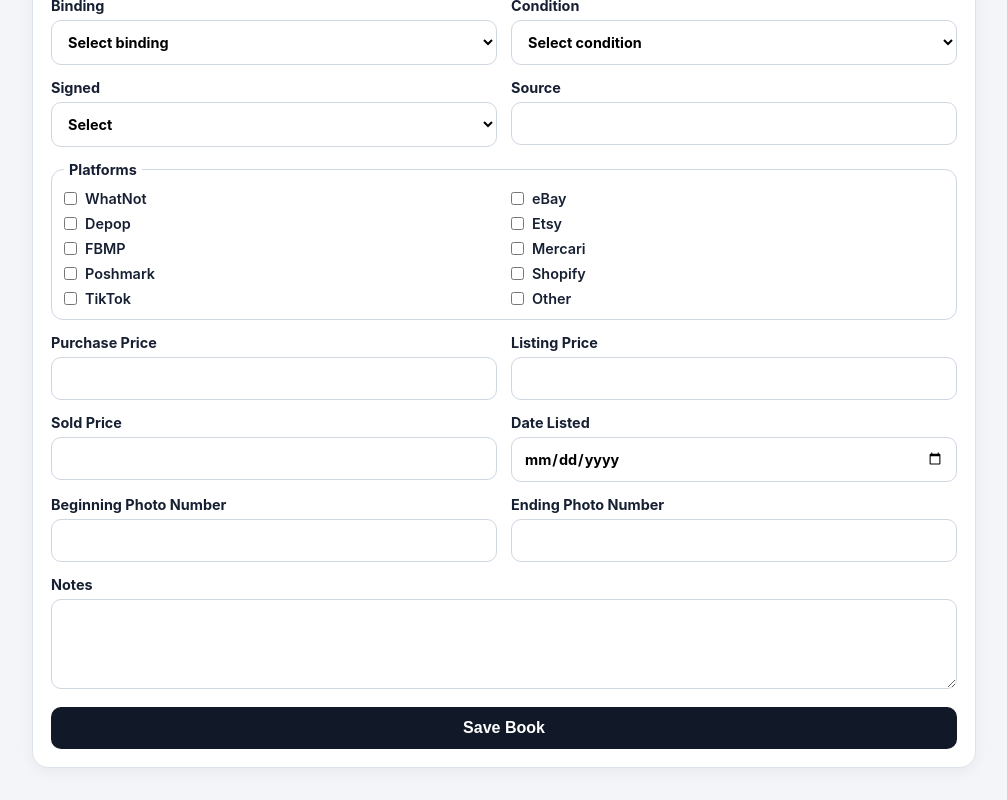
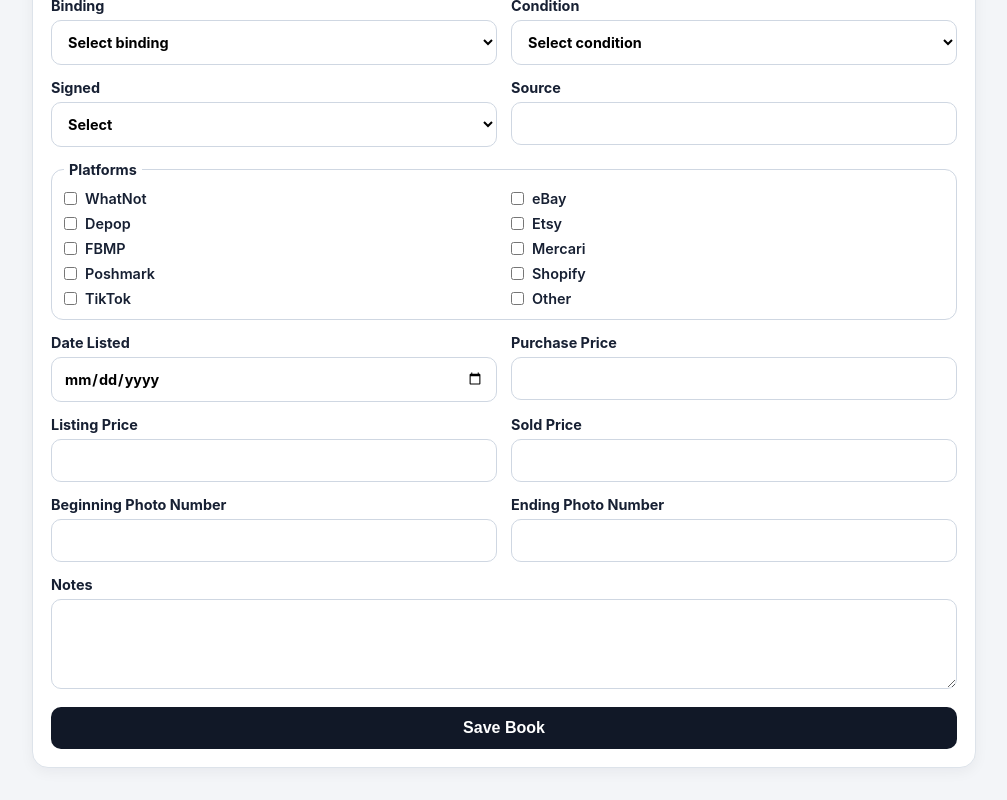
Before and after one commit to vabulousbooks/vabulous-inventory, a React (Vite) app: page / in a window 1280 px wide. Shown: the part 788-1588 px from the top of the page, without its empty margins (136-1143 px from the left). Built offline with nearby package versions, Linux system fonts and the light colour scheme.

Commit message:
Add files via upload

```diff
--- a/src/main.jsx
+++ b/src/main.jsx
@@ -122,10 +122,10 @@
 
           <fieldset className="wide fieldset"><legend>Platforms</legend><div className="platform-grid">{platformOptions.map(platform=><label className="check-label" key={platform}><input type="checkbox" checked={form.platforms.includes(platform)} onChange={()=>togglePlatform(platform)} />{platform}</label>)}</div></fieldset>
 
+          <label>Date Listed<input type="date" value={form.dateListed} onChange={e=>update('dateListed',e.target.value)} /></label>
           <label>Purchase Price<input type="number" min="0" step="0.01" value={form.purchasePrice} onChange={e=>update('purchasePrice',e.target.value)} /></label>
           <label>Listing Price<input type="number" min="0" step="0.01" value={form.listingPrice} onChange={e=>update('listingPrice',e.target.value)} /></label>
           <label>Sold Price<input type="number" min="0" step="0.01" value={form.soldPrice} onChange={e=>update('soldPrice',e.target.value)} /></label>
-          <label>Date Listed<input type="date" value={form.dateListed} onChange={e=>update('dateListed',e.target.value)} /></label>
           <label>Beginning Photo Number<input inputMode="numeric" value={form.beginningPhotoNumber} onChange={e=>update('beginningPhotoNumber',e.target.value)} /></label>
           <label>Ending Photo Number<input inputMode="numeric" value={form.endingPhotoNumber} onChange={e=>update('endingPhotoNumber',e.target.value)} /></label>
           <label className="wide">Notes<textarea value={form.notes} onChange={e=>update('notes',e.target.value)} /></label>
```
